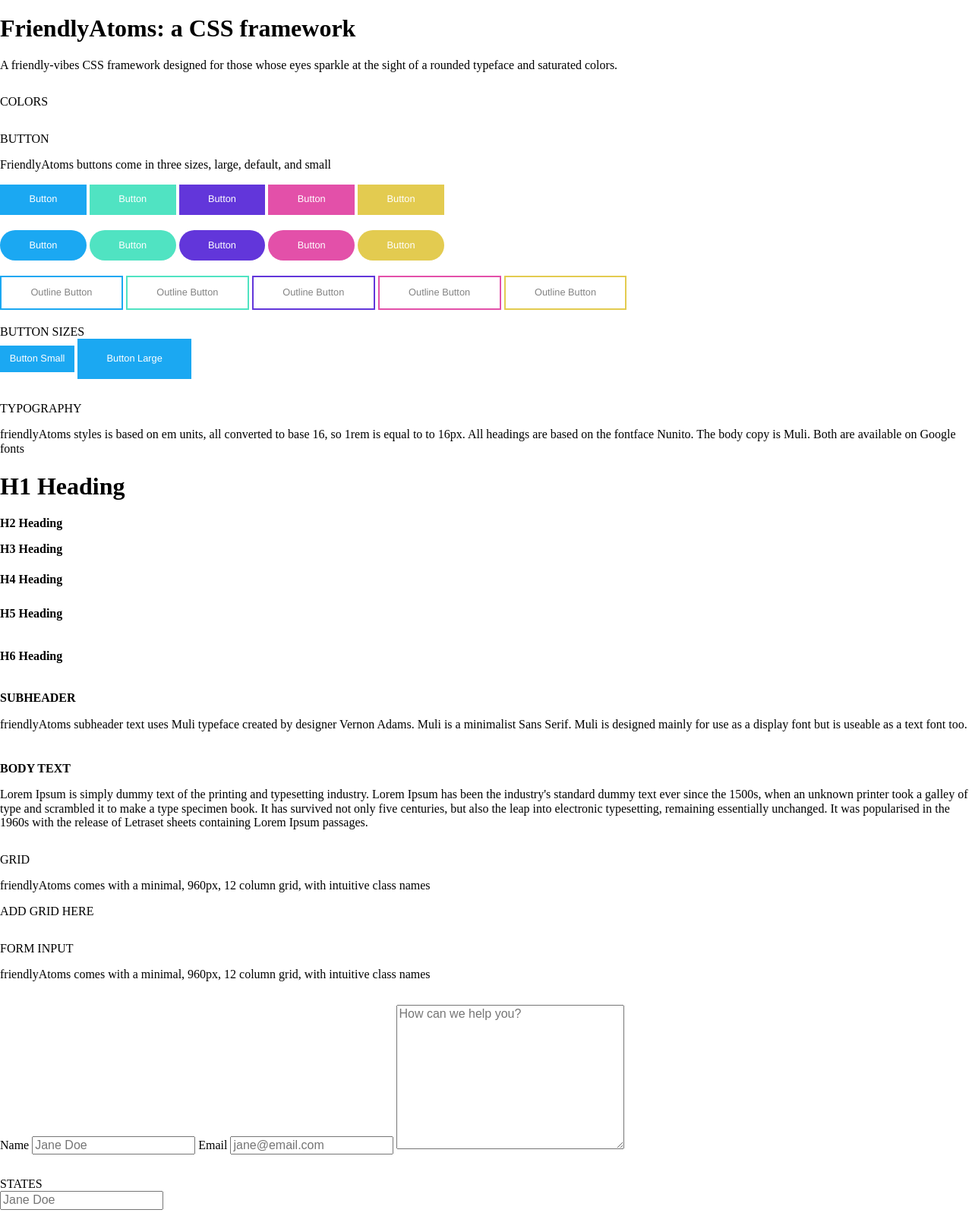
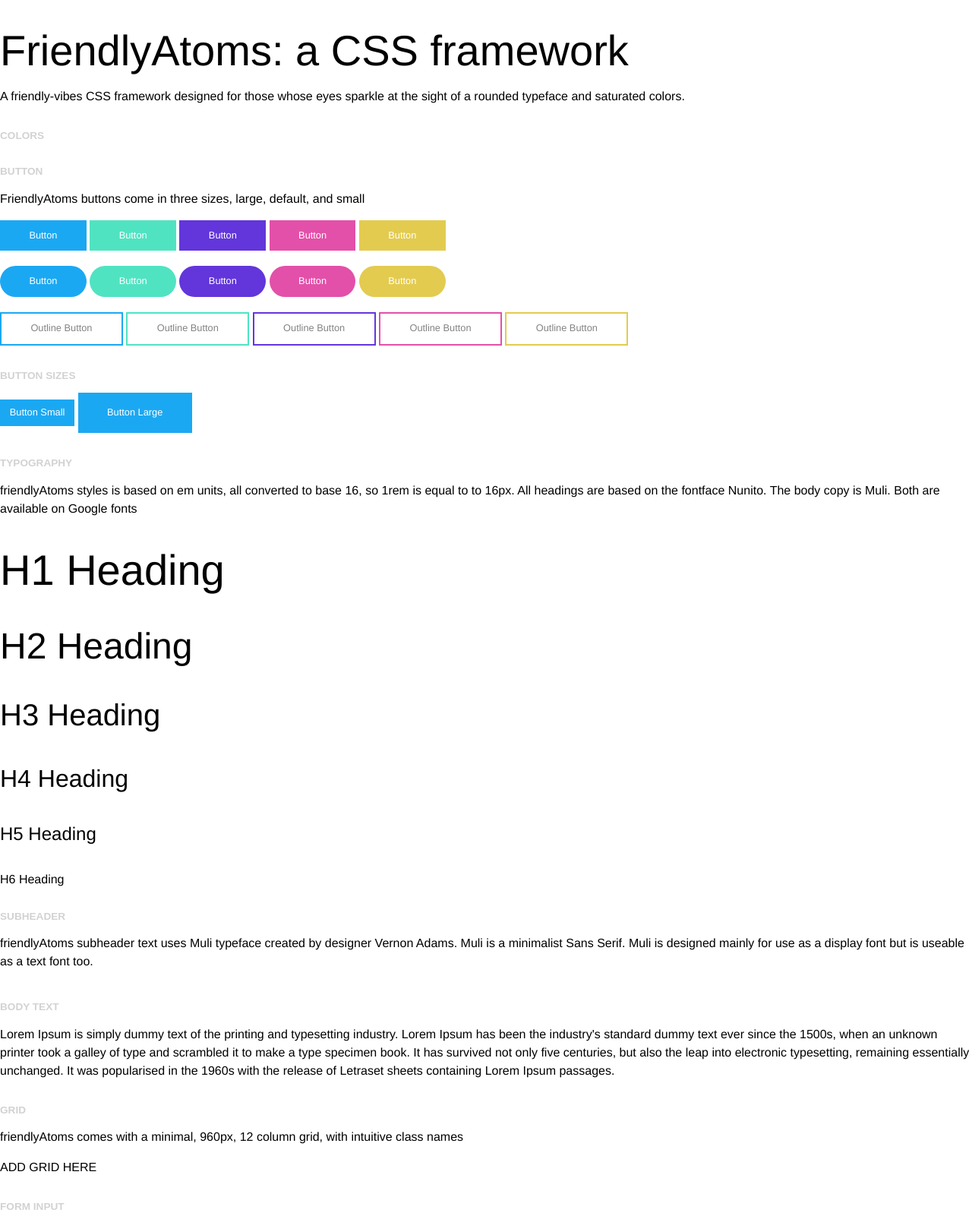
Before and after one commit to skydavis/friendly-atoms, a website: page index.html in a window 1280 px wide. Shown: the part 21-1622 px from the top of the page at 76% size. Drawn offline with Linux system fonts and the light colour scheme.

Commit message:
Typography added

```diff
--- a/gulpfile.js
+++ b/gulpfile.js
@@ -45,7 +45,8 @@
   gulp.watch('src/*.scss', ['scss']);
 });
 
-gulp.task('default', ['scss', 'webserver', 'watch']);
+gulp.task('default', ['build' ]);
+gulp.task('run', ['scss', 'webserver', 'watch']);
 
 gulp.task('build', function() {
   return gulp.src('src/styles.scss')
--- a/index.html
+++ b/index.html
@@ -31,7 +31,7 @@
     </div>
     <div class="row push-top-medium push-top-medium">
       <div class="col">
-        <div class="title">COLORS</div>
+          <h6 class="subheader">COLORS</h6>
         <div class="colors-group">
           <div class="fa-blue circle"></div>
           <div class="fa-green circle"></div>
@@ -52,7 +52,7 @@
     </div>
     <div class="row push-top-medium">
       <div class="col">
-        <div class="title">BUTTON</div>
+          <h6 class="subheader">BUTTON</h6>
         <p>FriendlyAtoms buttons come in three sizes, large, default, and small</p>
         <div class="button-group">
           <button class="btn solid">Button</button>
@@ -76,7 +76,7 @@
           <button class="btn btn-fa-yellow-outline">Outline Button</button>
         </div>
         <div class="button-group">
-            <div class="title">BUTTON SIZES</div>
+            <h6 class="subheader">BUTTON SIZES</h6>
             <button class="btn outline btn-small">Button Small</button>
             <button class="btn btn-green outline btn-large">Button Large</button>
           </div>
@@ -84,7 +84,7 @@
     </div>
     <div class="row push-top-medium">
       <div class="col">
-        <div class="title">TYPOGRAPHY</div>
+          <h6 class="subheader">TYPOGRAPHY</h6>
         <p>friendlyAtoms styles is based on em units, all converted to base 16, so 1rem is equal to to 16px. All headings are based on the fontface Nunito. The body copy is Muli. Both are available on Google fonts</p>
       </div>
     </div>
@@ -98,16 +98,16 @@
         <h6>H6 Heading</h6>
       </div>
       <div class="col">
-        <p><strong>SUBHEADER</strong></p>
+        <h6 class="subheader">SUBHEADER</h6>
         <p>friendlyAtoms subheader text uses Muli typeface created by designer Vernon Adams. Muli is a minimalist Sans Serif. Muli is designed mainly for use as a display font but is useable as a text font too.</p>
         <div class="push-top-large"></div>
-        <p><strong>BODY TEXT</strong></p>
+        <h6 class="subheader">BODY TEXT</h6>
         <p>Lorem Ipsum is simply dummy text of the printing and typesetting industry. Lorem Ipsum has been the industry's standard dummy text ever since the 1500s, when an unknown printer took a galley of type and scrambled it to make a type specimen book. It has survived not only five centuries, but also the leap into electronic typesetting, remaining essentially unchanged. It was popularised in the 1960s with the release of Letraset sheets containing Lorem Ipsum passages.</p>
       </div>
     </div>
     <div class="row push-top-medium">
       <div class="col">
-        <div class="title">GRID</div>
+          <h6 class="subheader">GRID</h6>
         <p>friendlyAtoms  comes with a minimal, 960px, 12 column grid, with intuitive class names</p>
         <p>ADD GRID HERE</p>
         <code></code>
@@ -115,7 +115,7 @@
     </div>
     <div class="row push-top-medium">
       <div class="col">
-        <div class="title">FORM INPUT</div>
+          <h6 class="subheader">FORM INPUT</h6>
         <p class="push-bottom-medium">friendlyAtoms  comes with a minimal, 960px, 12 column grid, with intuitive class names</p>
         <form action="">
           <label for="name">Name</label>
@@ -128,7 +128,7 @@
     </div>
     <div class="row push-top-medium">
       <div class="col">
-        <div class="title push-bottom-meduim">STATES</div>
+          <h6 class="subheader">STATES</h6>
         <input type="text" placeholder="Jane Doe" class="disabled">
       </div>
     </div>
--- a/src/buttons.scss
+++ b/src/buttons.scss
@@ -1,4 +1,5 @@
 button {
+  &:focus {outline:0;}
   &.btn {
     align-self: center;
     transition: all .25s ease-in;
@@ -12,6 +13,7 @@
     color: white;
     &:hover {
       background-color: darken($fa-blue, 10%);
+      outline: none;
     }
   }
   &.rounded {
--- a/src/styles.scss
+++ b/src/styles.scss
@@ -1,6 +1,6 @@
 @import "../node_modules/normalize.css/normalize.css";
+@import "variables";
 @import "typography";
-@import "variables";
 @import "alerts";
 @import "buttons";
 @import "cards";
--- a/src/typography.scss
+++ b/src/typography.scss
@@ -1,4 +1,57 @@
-@import url('https://fonts.googleapis.com/css?family=Muli:700,900|Nunito:300,400,800|Roboto');
+@import url('https://fonts.googleapis.com/css?family=Muli:400,600|Nunito:300,700|Source+Sans+Pro:600');
+
+$global-font-size: 16px;
+$global-header-weight: 300;
+$global-header-bold-weight: 700;
+$global-body-weight: 400;
+$global-body-bold-weight: 600;
+$header-font: $nunito;
+$body-font: $muli;
+$subheader-font: $source;
+
 * {
   font-size: 16px;
+  font-family: $body-font;
 }
+h1,h2,h3,h4,h5,h6 {
+  font-family: $header-font;
+  font-weight: $global-header-weight;
+  margin-bottom: 15px;
+  color: $fa-black;
+  &.bold {
+    font-weight: $global-header-bold-weight;
+  }
+}
+h1 {
+  font-size: 3.5em;
+}
+h2 {
+  font-size: 3em;
+}
+h3 {
+  font-size: 2.5em;
+}
+h4 {
+  font-size: 2em;
+}
+h5 {
+  font-size: 1.5em;
+}
+h6 {
+  font-size: 1em;
+  &.subheader {
+    font-family: $subheader-font;
+    font-size: 0.85em;
+    color: $fa-light-grey;
+    font-weight: 600;
+  }
+}
+p {
+  font-family: $body-font;
+  font-weight: $global-body-weight;
+  line-height: 1.5em;
+  color: $fa-black;
+  &.bold {
+    font-weight: $global-body-bold-weight;
+  }
+}
--- a/src/utilities.scss
+++ b/src/utilities.scss
@@ -3,6 +3,9 @@
 }
 .hidden {
   display: none !important;
+}
+.center {
+  text-align: center !important;
 }
 .push-bottom-small {
   margin-bottom: $space-small !important;
--- a/src/variables.scss
+++ b/src/variables.scss
@@ -7,6 +7,9 @@
 $fa-yellow: #E3CB50;
 $fa-red: #E35050;
 $fa-grey: #838383;
+$fa-dark-grey: #1f1f1f;
+$fa-black: #010101;
+$fa-light-grey: #D2D2D2;
 
 // COLORS
 
@@ -20,9 +23,9 @@
 );
 
 // TYPOGRAPHY
-$nunito: 'Nunito',"Helvetica Neue",Helvetica,Arial,sans-serif !important;
-$muli: 'Muli',"Helvetica Neue",Helvetica,Arial,sans-serif !important;
-$roboto: 'Roboto',"Helvetica Neue",Helvetica,Arial,sans-serif !important;
+$nunito: 'Nunito','Helvetica Neue',Helvetica,Arial,sans-serif;
+$muli: 'Muli','Helvetica Neue',Helvetica,Arial,sans-serif;
+$source: 'Source Sans Pro', sans-serif;
 
 // BUTTONS
 $btn-small-size: .8em 1em;
```
Also changed, not shown: dist/friendly-atoms.css.
